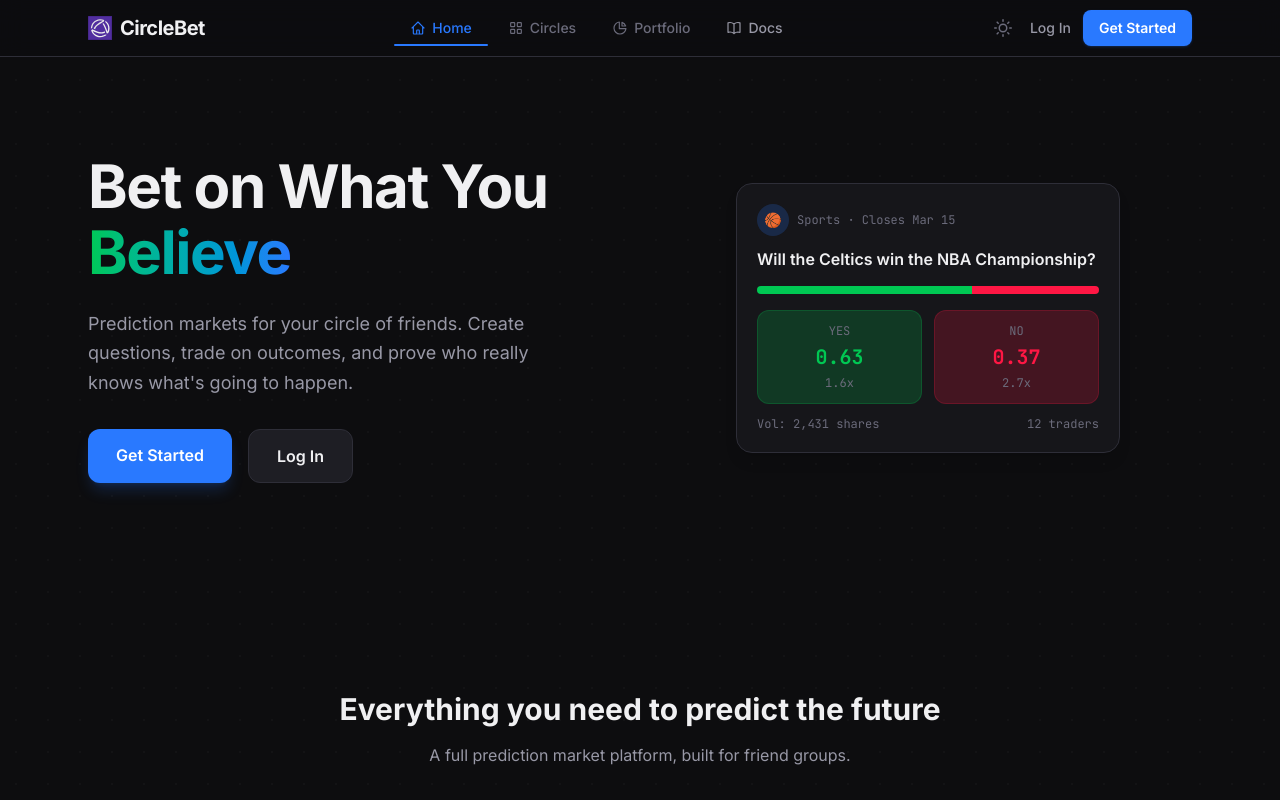
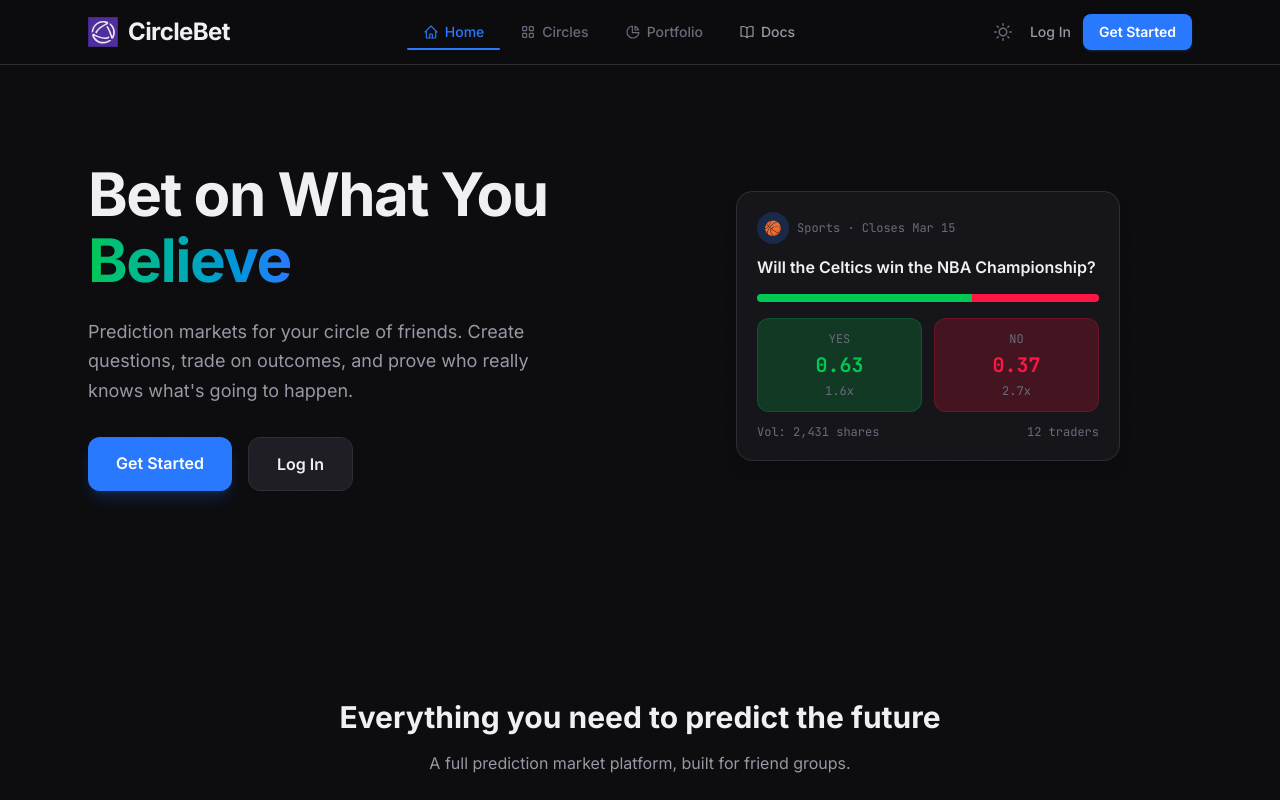
Before and after one commit to Galhadarr/circlebet, a Next.js app in the folder frontend/: page / in a window 1280 px wide. Shown: the top 800 px of the page. Built offline with nearby package versions, Linux system fonts and the light colour scheme; no server answers.

Commit message:
Make title and logo bigger

```diff
--- a/frontend/src/components/layout/header.tsx
+++ b/frontend/src/components/layout/header.tsx
@@ -58,14 +58,14 @@ export function Header() {
 
   return (
     <header className="relative z-20 border-b border-border bg-bg-primary/80 backdrop-blur-md">
-      <div className="max-w-6xl mx-auto px-6 h-14 flex items-center justify-between">
+      <div className="max-w-6xl mx-auto px-6 h-16 flex items-center justify-between">
         {/* Logo */}
         <Link
           href="/"
-          className="flex items-center gap-2 shrink-0"
+          className="flex items-center gap-2.5 shrink-0"
         >
-          <Image src="/icon.svg" alt="CircleBet" width={24} height={24} />
-          <span className="text-xl font-bold tracking-tight">CircleBet</span>
+          <Image src="/icon.svg" alt="CircleBet" width={30} height={30} />
+          <span className="text-2xl font-bold tracking-tight">CircleBet</span>
         </Link>
 
         {/* Center nav tabs — hidden on mobile (bottom-nav handles it) */}
```
